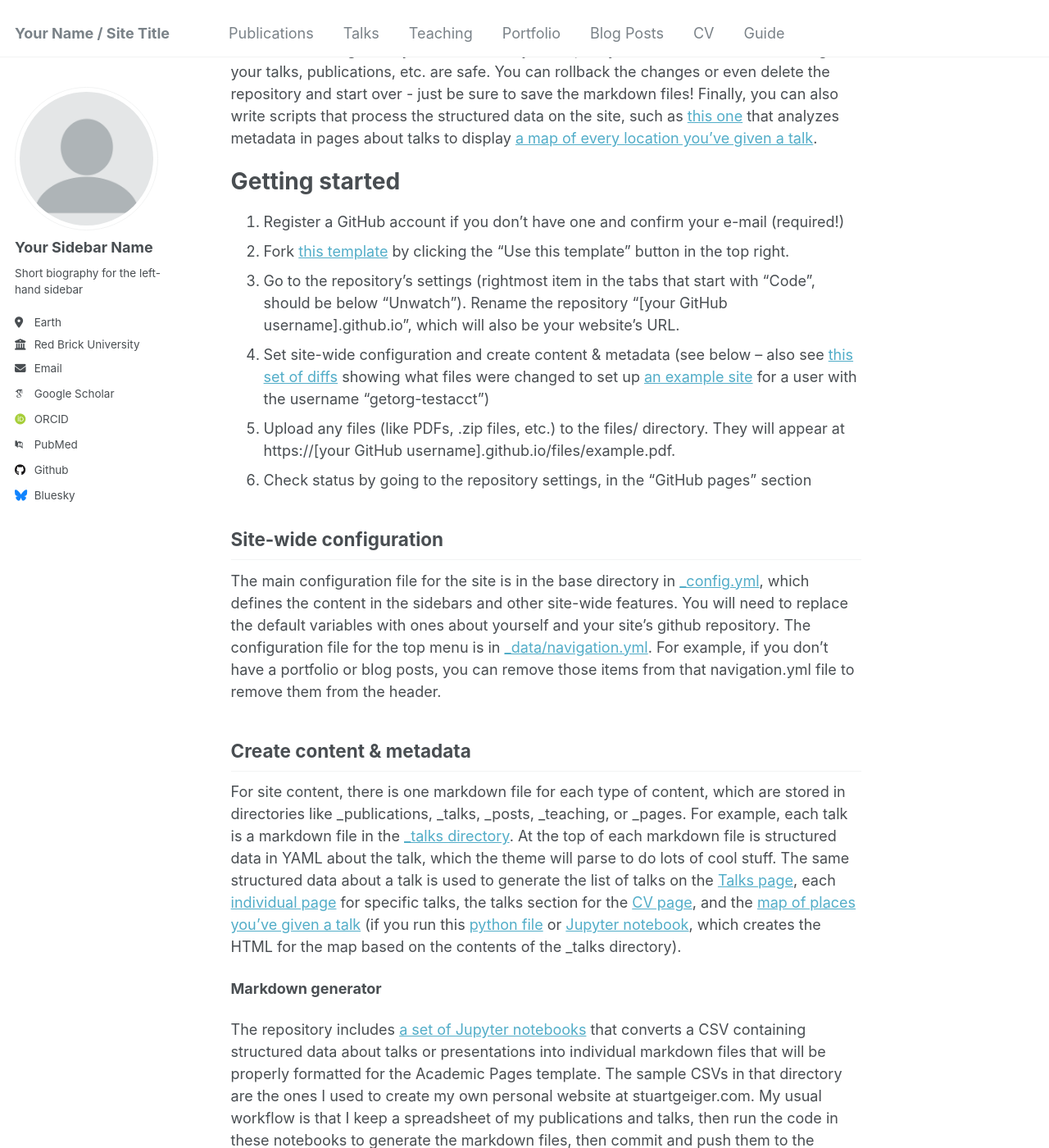
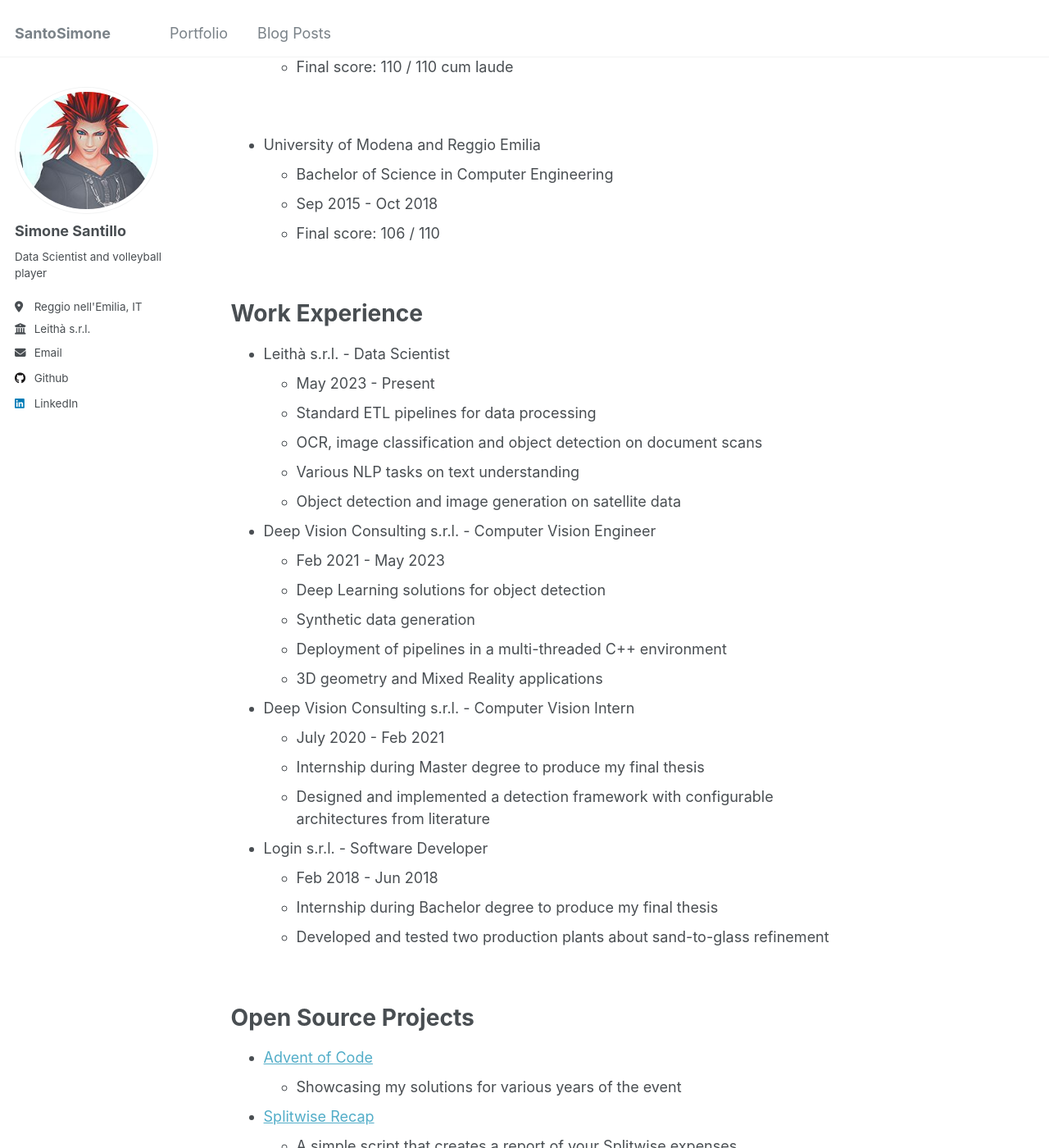
Before and after one commit to SantoSimone/santosimone.github.io, a Jekyll site: the page built from _pages/about.md, in a window 1280 px wide and 1400 px high, scrolled down 791 px. Shown: the whole window at 82% size. Built offline with Jekyll 4.4.1, drawn with Linux system fonts in a browser that asks for light colours; some web fonts are replaced; some of the changed text lies outside the part shown.

Commit message:
Changes for new site

```diff
--- a/_config.yml
+++ b/_config.yml
@@ -7,36 +7,36 @@
 # server process.
 
 # Basic Site Settings
-locale                   : "en-US"
-title                    : "Your Name / Site Title"
+locale                   : "en-IT"
+title                    : "SantoSimone"
 title_separator          : "-"
-name                     : &name "Your Name"
-description              : &description "personal description"
-url                      : https://academicpages.github.io # the base hostname & protocol for your site e.g. "https://[your GitHub username].github.io"
+name                     : &name "Simone Santillo"
+description              : &description "Prova descrizione AAAA"
+url                      : https://santosimone.github.io # the base hostname & protocol for your site e.g. "https://[your GitHub username].github.io"
 baseurl                  : "" # the subpath of your site, e.g. "/blog"
-repository               : "academicpages/academicpages.github.io"
+repository               : "santosimone/santosimone.github.io"
 
 # Site Author - The following control what appear as part of the author content on the side bar.
 #               If a field is blank the icon and link will not appear, otherwise it will be shown.
 #               Additional customization can be done by editing /_includes/author-profile.html
 author:
   # Biographic information
-  avatar           : "profile.png"
-  name             : "Your Sidebar Name"
+  avatar           : "propic.jpg"
+  name             : "Simone Santillo"
   pronouns         : # example: "she/her"
-  bio              : "Short biography for the left-hand sidebar"
-  location         : "Earth"
-  employer         : "Red Brick University"
+  bio              : "Data Scientist and volleyball player"
+  location         : "Reggio nell'Emilia, IT"
+  employer         : "Leithà s.r.l."
   uri              : # URL
-  email            : "none@example.org"
+  email            : "simone.santillo@gmail.com"
 
   # Academic websites
   arxiv            : # URL - Update with the correct link to your profile
-  googlescholar    : "https://scholar.google.com/citations?user=PS_CX0AAAAAJ"
+  googlescholar    : # "https://scholar.google.com/citations?user=PS_CX0AAAAAJ"
   impactstory      : # URL
-  orcid            : "http://orcid.org/yourorcidurl"
+  orcid            : # "http://orcid.org/yourorcidurl"
   semantic         : # URL
-  pubmed           : "https://www.ncbi.nlm.nih.gov/pubmed/?term=john+snow"
+  pubmed           : # "https://www.ncbi.nlm.nih.gov/pubmed/?term=john+snow"
   researchgate     : # URL
   scopus           : # URL
 
@@ -44,12 +44,12 @@ author:
   bitbucket        : # Username - Update with your username on the site
   codepen          : # Username
   dribbble         : # Username
-  github           : "academicpages"
+  github           : "santosimone"
   kaggle           : # Username
   stackoverflow    : # User number or user number and name (i.e., use "1" or "1/jeff-atwood")
 
   # Social media
-  bluesky          : "bsky.app" # Replace this with you Bluesky username
+  bluesky          : # Replace this with you Bluesky username
   facebook         : # Username
   flickr           : # Username
   foursquare       : # Username
@@ -58,7 +58,7 @@ author:
   keybase          : # Username
   instagram        : # Username
   lastfm           : # Username
-  linkedin         : # Username
+  linkedin         : "simone-santillo-965659194"
   mastodon         : # URL
   medium           : # URL
   pinterest        : # Username
@@ -76,18 +76,18 @@ author:
 
 # Publication Category - The following the list of publication categories and their headings
 publication_category:
-  books:
-    title: 'Books'
-  manuscripts:
-    title: 'Journal Articles'
-  conferences:
-    title: 'Conference Papers'
+#  books:
+#    title: 'Books'
+#  manuscripts:
+#    title: 'Journal Articles'
+#  conferences:
+#    title: 'Conference Papers'
 
 # Site Settings
 teaser                   :  # filename of teaser fallback teaser image placed in /images/, .e.g. "500x300.png"
 breadcrumbs              : false # true, false (default)
 words_per_minute         : 160
-future                   : true
+future                   : false
 read_more                : "disabled" # if enabled, adds "Read more" links to excerpts
 talkmap_link             : false #change to true to add link to talkmap on talks page
 comments:
@@ -293,7 +293,7 @@ sass:
 permalink: /:categories/:title/
 # paginate: 5 # amount of posts to show
 # paginate_path: /page:num/
-timezone: Etc/UTC # http://en.wikipedia.org/wiki/List_of_tz_database_time_zones
+timezone: Etc/CEST # http://en.wikipedia.org/wiki/List_of_tz_database_time_zones
 
 
 # Plugins
--- a/_includes/head/custom.html
+++ b/_includes/head/custom.html
@@ -11,10 +11,10 @@
 <link rel="apple-touch-icon" sizes="144x144" href="{{ base_path }}/images/apple-touch-icon-144x144.png?v=M44lzPylqQ">
 <link rel="apple-touch-icon" sizes="152x152" href="{{ base_path }}/images/apple-touch-icon-152x152.png?v=M44lzPylqQ">
 <link rel="apple-touch-icon" sizes="180x180" href="{{ base_path }}/images/apple-touch-icon-180x180.png?v=M44lzPylqQ">
-<link rel="icon" type="image/png" href="{{ base_path }}/images/favicon-32x32.png?v=M44lzPylqQ" sizes="32x32">
-<link rel="icon" type="image/png" href="{{ base_path }}/images/android-chrome-192x192.png?v=M44lzPylqQ" sizes="192x192">
-<link rel="icon" type="image/png" href="{{ base_path }}/images/favicon-96x96.png?v=M44lzPylqQ" sizes="96x96">
-<link rel="icon" type="image/png" href="{{ base_path }}/images/favicon-16x16.png?v=M44lzPylqQ" sizes="16x16">
+<!--<link rel="icon" type="image/png" href="{{ base_path }}/images/favicon-32x32.png?v=M44lzPylqQ" sizes="32x32">-->
+<!--<link rel="icon" type="image/png" href="{{ base_path }}/images/android-chrome-192x192.png?v=M44lzPylqQ" sizes="192x192">-->
+<!--<link rel="icon" type="image/png" href="{{ base_path }}/images/favicon-96x96.png?v=M44lzPylqQ" sizes="96x96">-->
+<!--<link rel="icon" type="image/png" href="{{ base_path }}/images/favicon-16x16.png?v=M44lzPylqQ" sizes="16x16">-->
 <link rel="manifest" href="{{ base_path }}/images/manifest.json?v=M44lzPylqQ">
 <link rel="mask-icon" href="{{ base_path }}/images/safari-pinned-tab.svg?v=M44lzPylqQ" color="#000000">
 <link rel="shortcut icon" href="/images/favicon.ico?v=M44lzPylqQ">
--- a/_pages/about.md
+++ b/_pages/about.md
@@ -1,49 +1,87 @@
 ---
 permalink: /
-title: "Academic Pages is a ready-to-fork GitHub Pages template for academic personal websites"
+title: ""
 author_profile: true
 redirect_from:
   - /about/
   - /about.html
 ---
 
-This is the front page of a website that is powered by the [Academic Pages template](https://github.com/academicpages/academicpages.github.io) and hosted on GitHub pages. [GitHub pages](https://pages.github.com) is a free service in which websites are built and hosted from code and data stored in a GitHub repository, automatically updating when a new commit is made to the repository. This template was forked from the [Minimal Mistakes Jekyll Theme](https://mmistakes.github.io/minimal-mistakes/) created by Michael Rose, and then extended to support the kinds of content that academics have: publications, talks, teaching, a portfolio, blog posts, and a dynamically-generated CV. You can fork [this template](https://github.com/academicpages/academicpages.github.io) right now, modify the configuration and markdown files, add your own PDFs and other content, and have your own site for free, with no ads!
+Here you can find a one-page outlook of my profile. You will find everything you want to know about me. Don't be too harsh!
 
-A data-driven personal website
+Long story short? I was born in Italy, I followed a scientific learning path and have graduated from the University of
+Modena and Reggio Emilia. Currently, I'm working as a Data Scientist @ Leithà s.r.l.
+
+<br />
+
+What I do
 ======
-Like many other Jekyll-based GitHub Pages templates, Academic Pages makes you separate the website's content from its form. The content & metadata of your website are in structured markdown files, while various other files constitute the theme, specifying how to transform that content & metadata into HTML pages. You keep these various markdown (.md), YAML (.yml), HTML, and CSS files in a public GitHub repository. Each time you commit and push an update to the repository, the [GitHub pages](https://pages.github.com/) service creates static HTML pages based on these files, which are hosted on GitHub's servers free of charge.
+Currently working in both Computer Vision and Natural Language Processing fields. Latest projects I am working on involve:
 
-Many of the features of dynamic content management systems (like Wordpress) can be achieved in this fashion, using a fraction of the computational resources and with far less vulnerability to hacking and DDoSing. You can also modify the theme to your heart's content without touching the content of your site. If you get to a point where you've broken something in Jekyll/HTML/CSS beyond repair, your markdown files describing your talks, publications, etc. are safe. You can rollback the changes or even delete the repository and start over - just be sure to save the markdown files! Finally, you can also write scripts that process the structured data on the site, such as [this one](https://github.com/academicpages/academicpages.github.io/blob/master/talkmap.ipynb) that analyzes metadata in pages about talks to display [a map of every location you've given a talk](https://academicpages.github.io/talkmap.html).
+- Deep learning pipelines for image classification, object detection, token classification, named entity recognition
+- Synthetic dataset, both images and text
+- Data analysis for some future projects
 
-Getting started
+
+<br />
+
+Education
 ======
-1. Register a GitHub account if you don't have one and confirm your e-mail (required!)
-1. Fork [this template](https://github.com/academicpages/academicpages.github.io) by clicking the "Use this template" button in the top right.
-1. Go to the repository's settings (rightmost item in the tabs that start with "Code", should be below "Unwatch"). Rename the repository "[your GitHub username].github.io", which will also be your website's URL.
-1. Set site-wide configuration and create content & metadata (see below -- also see [this set of diffs](http://archive.is/3TPas) showing what files were changed to set up [an example site](https://getorg-testacct.github.io) for a user with the username "getorg-testacct")
-1. Upload any files (like PDFs, .zip files, etc.) to the files/ directory. They will appear at https://[your GitHub username].github.io/files/example.pdf.
-1. Check status by going to the repository settings, in the "GitHub pages" section
+- University of Modena and Reggio Emilia
+  - Master of Science in Computer Engineering - Curriculum "Intelligent Cyber Systems"
+  - Sep 2018 - Feb 2021
+  - Final score: 110 / 110 cum laude
 
-Site-wide configuration
-------
-The main configuration file for the site is in the base directory in [_config.yml](https://github.com/academicpages/academicpages.github.io/blob/master/_config.yml), which defines the content in the sidebars and other site-wide features. You will need to replace the default variables with ones about yourself and your site's github repository. The configuration file for the top menu is in [_data/navigation.yml](https://github.com/academicpages/academicpages.github.io/blob/master/_data/navigation.yml). For example, if you don't have a portfolio or blog posts, you can remove those items from that navigation.yml file to remove them from the header.
+<br />
 
-Create content & metadata
-------
-For site content, there is one markdown file for each type of content, which are stored in directories like _publications, _talks, _posts, _teaching, or _pages. For example, each talk is a markdown file in the [_talks directory](https://github.com/academicpages/academicpages.github.io/tree/master/_talks). At the top of each markdown file is structured data in YAML about the talk, which the theme will parse to do lots of cool stuff. The same structured data about a talk is used to generate the list of talks on the [Talks page](https://academicpages.github.io/talks), each [individual page](https://academicpages.github.io/talks/2012-03-01-talk-1) for specific talks, the talks section for the [CV page](https://academicpages.github.io/cv), and the [map of places you've given a talk](https://academicpages.github.io/talkmap.html) (if you run this [python file](https://github.com/academicpages/academicpages.github.io/blob/master/talkmap.py) or [Jupyter notebook](https://github.com/academicpages/academicpages.github.io/blob/master/talkmap.ipynb), which creates the HTML for the map based on the contents of the _talks directory).
+- University of Modena and Reggio Emilia
+  - Bachelor of Science in Computer Engineering
+  - Sep 2015 - Oct 2018
+  - Final score: 106 / 110
 
-**Markdown generator**
 
-The repository includes [a set of Jupyter notebooks](https://github.com/academicpages/academicpages.github.io/tree/master/markdown_generator
-) that converts a CSV containing structured data about talks or presentations into individual markdown files that will be properly formatted for the Academic Pages template. The sample CSVs in that directory are the ones I used to create my own personal website at stuartgeiger.com. My usual workflow is that I keep a spreadsheet of my publications and talks, then run the code in these notebooks to generate the markdown files, then commit and push them to the GitHub repository.
+<br />
 
-How to edit your site's GitHub repository
-------
-Many people use a git client to create files on their local computer and then push them to GitHub's servers. If you are not familiar with git, you can directly edit these configuration and markdown files directly in the github.com interface. Navigate to a file (like [this one](https://github.com/academicpages/academicpages.github.io/blob/master/_talks/2012-03-01-talk-1.md) and click the pencil icon in the top right of the content preview (to the right of the "Raw | Blame | History" buttons). You can delete a file by clicking the trashcan icon to the right of the pencil icon. You can also create new files or upload files by navigating to a directory and clicking the "Create new file" or "Upload files" buttons.
+Work Experience
+======
 
-Example: editing a markdown file for a talk
-![Editing a markdown file for a talk](/images/editing-talk.png)
+- Leithà s.r.l. - Data Scientist
+  - May 2023 - Present
+  - Standard ETL pipelines for data processing
+  - OCR, image classification and object detection on document scans
+  - Various NLP tasks on text understanding
+  - Object detection and image generation on satellite data
 
-For more info
-------
-More info about configuring Academic Pages can be found in [the guide](https://academicpages.github.io/markdown/), the [growing wiki](https://github.com/academicpages/academicpages.github.io/wiki), and you can always [ask a question on GitHub](https://github.com/academicpages/academicpages.github.io/discussions). The [guides for the Minimal Mistakes theme](https://mmistakes.github.io/minimal-mistakes/docs/configuration/) (which this theme was forked from) might also be helpful.
+
+- Deep Vision Consulting s.r.l. - Computer Vision Engineer
+  - Feb 2021 - May 2023
+  - Deep Learning solutions for object detection
+  - Synthetic data generation
+  - Deployment of pipelines in a multi-threaded C++ environment
+  - 3D geometry and Mixed Reality applications
+
+
+- Deep Vision Consulting s.r.l. - Computer Vision Intern
+  - July 2020 - Feb 2021
+  - Internship during Master degree to produce my final thesis
+  - Designed and implemented a detection framework with configurable architectures from literature
+
+
+- Login s.r.l. - Software Developer
+  - Feb 2018 - Jun 2018
+  - Internship during Bachelor degree to produce my final thesis
+  - Developed and tested two production plants about sand-to-glass refinement
+
+
+<br />
+
+Open Source Projects
+======
+- [Advent of Code](https://github.com/SantoSimone/Advent-of-Code)
+  - Showcasing my solutions for various years of the event
+
+- [Splitwise Recap](https://github.com/SantoSimone/Splitwise-Recap)
+  - A simple script that creates a report of your Splitwise expenses
+
+
+<br />
```
Also changed, not shown: _data/navigation.yml (+10 -10 lines), _portfolio/aoc.md (added, +10 -0 lines), _portfolio/portfolio-1.md (deleted, +0 -7 lines), _portfolio/portfolio-2.html (deleted, +0 -7 lines), _portfolio/splitwise-recap.md (added, +9 -0 lines), _posts/2012-08-14-blog-post-1.md (deleted, +0 -20 lines), _posts/2013-08-14-blog-post-2.md (deleted, +0 -20 lines), _posts/2014-08-14-blog-post-3.md (deleted, +0 -20 lines), _posts/2015-08-14-blog-post-4.md (deleted, +0 -20 lines), _posts/2021-06-17-detector-architecture.md (added, +77 -0 lines), _posts/2021-07-08-digital-inheritance.md (added, +72 -0 lines), _posts/2022-07-16-geometry.md (added, +134 -0 lines), images/aoc.jpeg (added), images/propic.jpg (added), 1 more files, 1 other file.
